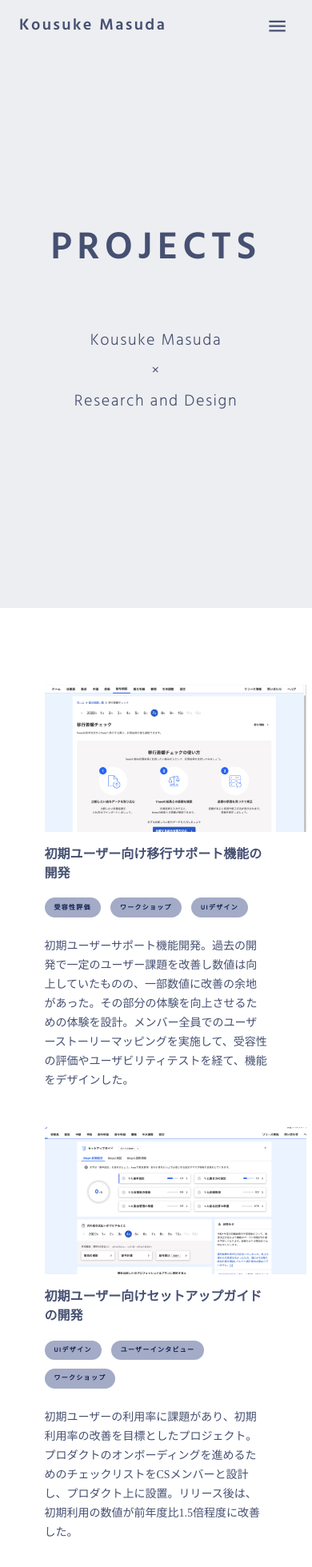
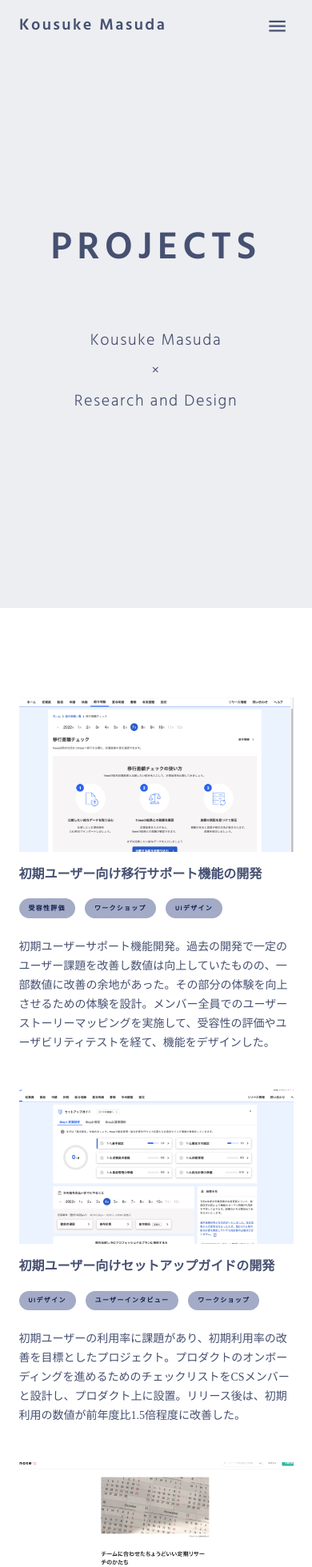
Before and after one commit to sherpaaa/portfolio, a React (Create React App) app: page /projects in a window 390 px wide. Shown: the top 1959 px of the page at 80% size. Built offline with nearby package versions, Linux system fonts and the light colour scheme.

Commit message:
プロジェクトの画像サイズを変更

```diff
--- a/src/components/ProjectCard.jsx
+++ b/src/components/ProjectCard.jsx
@@ -16,23 +16,21 @@ export const ProjectCard = (props) => {
     backgroundColor: '#EDEEF1',
     border: 'none',
     width: isDesktop && '100%',
-    height: isDesktop && '15rem',
+    height: isDesktop && '100%',
   }
 
   const projectBaseM = {
     flexBasis: isDesktop && 'calc((100% - 2rem) / 2)',
     flextWidth: isDesktop && 'calc((100% - 2rem) / 2)',
-    maxWidth: '327px',
+    maxWidth: '343px',
     marginTop: '2rem',
-    padding: '0 1.5rem',
   }
   const projectImgM = {
     backgroundColor: '#EDEEF1',
     border: 'none',
     width: isDesktop && '100%',
     height: isDesktop && '15rem',
-    maxWidth: '327px',
-    // height: '100%',
+    maxWidth: '100%',
   }
   const projectTitle = {
     fontSize: '1rem',
@@ -69,7 +67,7 @@ export const ProjectCard = (props) => {
           <p style={projectText}>{props.pcaption}</p>
         </div>
       )}
-      {isMobile && (
+      {!isDesktop && (
         <div style={projectBaseM}>
           <img src={props.rf} alt="データなし" style={projectImgM} />
           <h3 style={projectTitle}>{props.ptitle}</h3>
--- a/src/routes/projects.jsx
+++ b/src/routes/projects.jsx
@@ -17,8 +17,8 @@ export default function Projects() {
     maxWidth: '48rem',
     margin: '0 auto',
     display: 'flex',
-    flexWrap: isDesktop && 'wrap',
-    alignItems: isDesktop && 'flex-start',
+    flexWrap: 'wrap',
+    alignItems: 'flex-start',
     justifyContent: 'space-between',
     marginTop: '4rem',
     marginBottom: '8rem',
@@ -26,15 +26,12 @@ export default function Projects() {
 
   const projectWrapperM = {
     maxWidth: '48rem',
-    margin: '0 auto',
     display: 'flex',
-    flexWrap: 'wrap',
-    alignItems: 'flex-start',
     flexDirection: 'column',
     alignItems: 'center',
-    justifyContent: 'space-between',
     marginTop: '4rem',
     marginBottom: '8rem',
+    padding: '1rem',
   }
 
   const projectList = projectitems.map((pitem, index) => (
@@ -57,7 +54,7 @@ export default function Projects() {
         subtitle2={'Research and Design'}
       />
       {isDesktop && <div style={projectWrapper}>{projectList}</div>}
-      {isDesktop || <div style={projectWrapperM}>{projectList}</div>}
+      {!isDesktop && <div style={projectWrapperM}>{projectList}</div>}
       <Footer />
     </div>
   )
```
